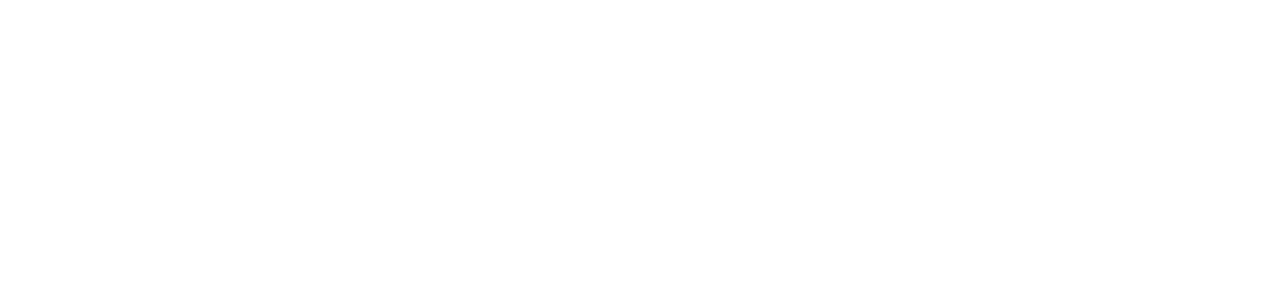
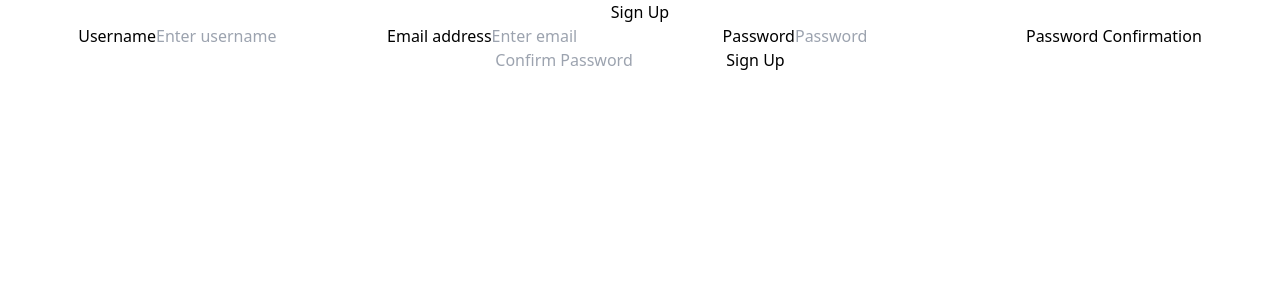
Before and after one commit to LiamB93/eco-assembly, a React (Create React App) app in the folder client/: page /sign-up in a window 1280 px wide. Shown: the top 300 px of the page. Built offline with nearby package versions, Linux system fonts and the light colour scheme.

Commit message:
sign in screen created signup screen created

```diff
--- a/client/src/App.jsx
+++ b/client/src/App.jsx
@@ -3,13 +3,15 @@ import Products from './screens/Products/Products';
 import ProductEdit from './screens/ProductEdit/ProductEdit';
 import ProductDetail from './screens/ProductDetail/ProductDetail';
 import Home from './screens/Home/Home';
+import SignIn from './screens/SignIn/SignIn';
+import SignUp from './screens/SignUp/SignUp';
 import './App.css';
 
 function App() {
   return (
     <div className="App">
       <Switch>
-      <Route exact path="/">
+        <Route exact path="/">
           <Home />
         </Route>
         <Route exact path="/products">
@@ -21,6 +23,12 @@ function App() {
         <Route exact path="/products/:id">
           <ProductDetail />
         </Route>
+        <Route path="/sign-in">
+          <SignIn />
+        </Route>
+        <Route path="/sign-up">
+          <SignUp />
+        </Route>
       </Switch>
     </div>
   );
--- /dev/null
+++ b/client/src/screens/SignIn/SignIn.jsx
@@ -0,0 +1,83 @@
+import { useState } from 'react'
+import { signIn } from '../../services/users'
+import { useHistory } from 'react-router-dom'
+
+const SignIn = (props) => {
+  const history = useHistory()
+
+  const [form, setForm] = useState({
+    email: '',
+    password: '',
+    isError: false,
+    errorMsg: '',
+  })
+
+  const handleChange = (event) => {
+    setForm({
+      ...form,
+      [event.target.name]: event.target.value,
+    })
+  }
+
+  const onSignIn = async (event) => {
+    event.preventDefault()
+    const { setUser } = props
+    try {
+      const user = await signIn(form)
+      setUser(user)
+      history.push('/')
+    } catch (error) {
+      console.error(error)
+      setForm({
+        isError: true,
+        errorMsg: 'Invalid Credentials',
+        email: '',
+        password: '',
+      })
+    }
+  }
+
+  const renderError = () => {
+    const toggleForm = form.isError ? 'danger' : ''
+    if (form.isError) {
+      return (
+        <button type='submit' className={toggleForm}>
+          {form.errorMsg}
+        </button>
+      )
+    } else {
+      return <button type='submit'>Sign In</button>
+    }
+  }
+
+  const { email, password } = form
+
+  return (
+    <div className='form-container'>
+      <h3>Sign In</h3>
+      <form onSubmit={onSignIn}>
+        <label>Email</label>
+        <input
+          required
+          type='text'
+          name='email'
+          value={email}
+          placeholder='Enter Email'
+          onChange={handleChange}
+        />
+        <label>Password</label>
+        <input
+          required
+          name='password'
+          value={password}
+          type='password'
+          placeholder='Password'
+          onChange={handleChange}
+        />
+        {renderError()}
+      </form>
+    </div>
+  )
+}
+
+export default SignIn
--- /dev/null
+++ b/client/src/screens/SignUp/SignUp.jsx
@@ -0,0 +1,104 @@
+import { useState } from 'react'
+import { signUp } from '../../services/users'
+import { useHistory } from 'react-router-dom'
+
+const SignUp = (props) => {
+  const history = useHistory()
+
+  const [form, setForm] = useState({
+    username: '',
+    email: '',
+    password: '',
+    passwordConfirmation: '',
+    isError: false,
+    errorMsg: '',
+  })
+
+  const handleChange = (event) =>
+    setForm({
+      ...form,
+      [event.target.name]: event.target.value,
+    })
+
+  const onSignUp = async (event) => {
+    event.preventDefault()
+    const { setUser } = props
+    try {
+      const user = await signUp(form)
+      setUser(user)
+      history.push('/')
+    } catch (error) {
+      console.error(error)
+      setForm({
+        username: '',
+        email: '',
+        password: '',
+        passwordConfirmation: '',
+        isError: true,
+        errorMsg: 'Sign Up Details Invalid',
+      })
+    }
+  }
+
+  const renderError = () => {
+    const toggleForm = form.isError ? 'danger' : ''
+    if (form.isError) {
+      return (
+        <button type='submit' className={toggleForm}>
+          {form.errorMsg}
+        </button>
+      )
+    } else {
+      return <button type='submit'>Sign Up</button>
+    }
+  }
+
+  const { username, email, password, passwordConfirmation } = form
+
+  return (
+    <div className='form-container'>
+      <h3>Sign Up</h3>
+      <form onSubmit={onSignUp}>
+        <label>Username</label>
+        <input
+          required
+          type='text'
+          name='username'
+          value={username}
+          placeholder='Enter username'
+          onChange={handleChange}
+        />
+        <label>Email address</label>
+        <input
+          required
+          type='email'
+          name='email'
+          value={email}
+          placeholder='Enter email'
+          onChange={handleChange}
+        />
+        <label>Password</label>
+        <input
+          required
+          name='password'
+          value={password}
+          type='password'
+          placeholder='Password'
+          onChange={handleChange}
+        />
+        <label>Password Confirmation</label>
+        <input
+          required
+          name='passwordConfirmation'
+          value={passwordConfirmation}
+          type='password'
+          placeholder='Confirm Password'
+          onChange={handleChange}
+        />
+        {renderError()}
+      </form>
+    </div>
+  )
+}
+
+export default SignUp;
```
